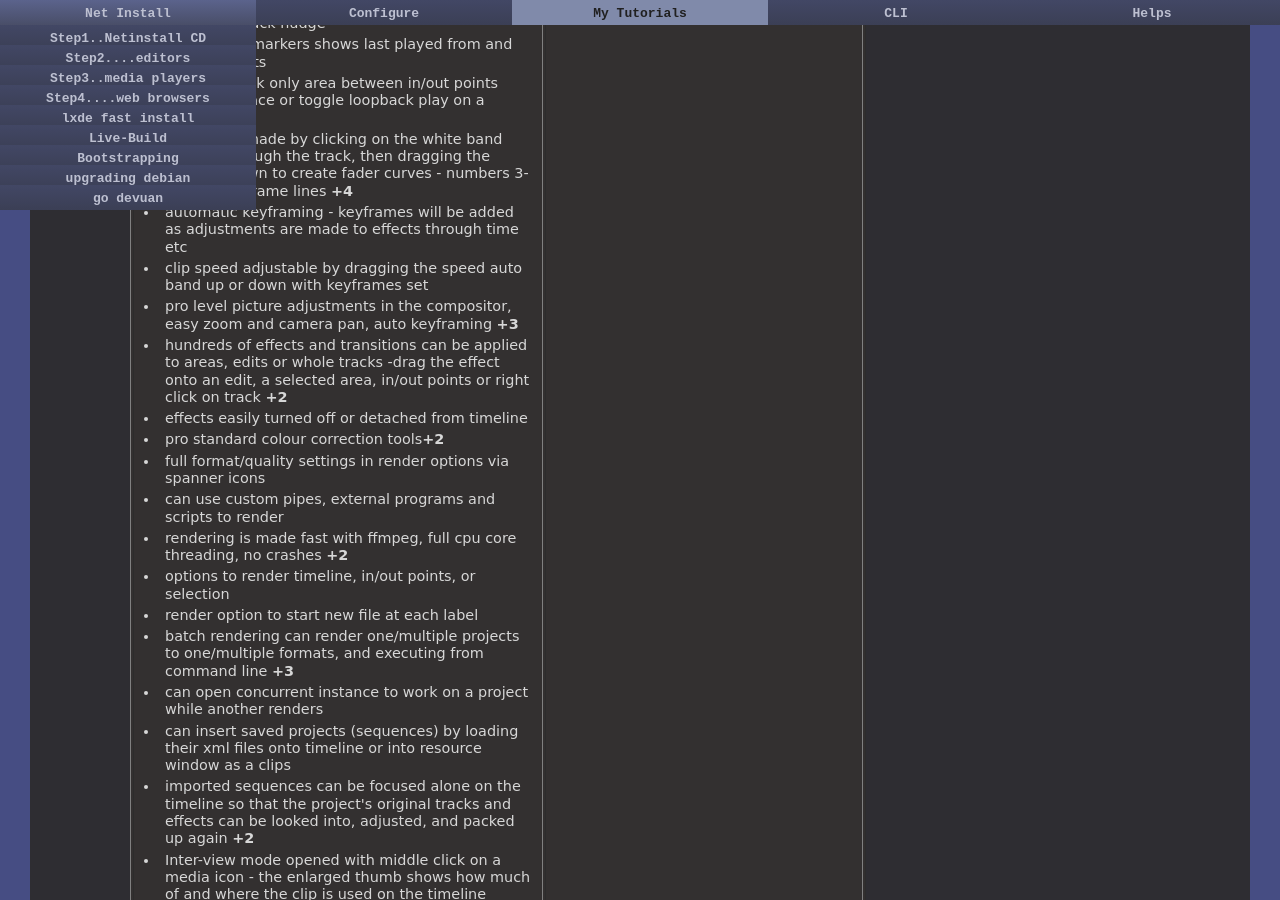
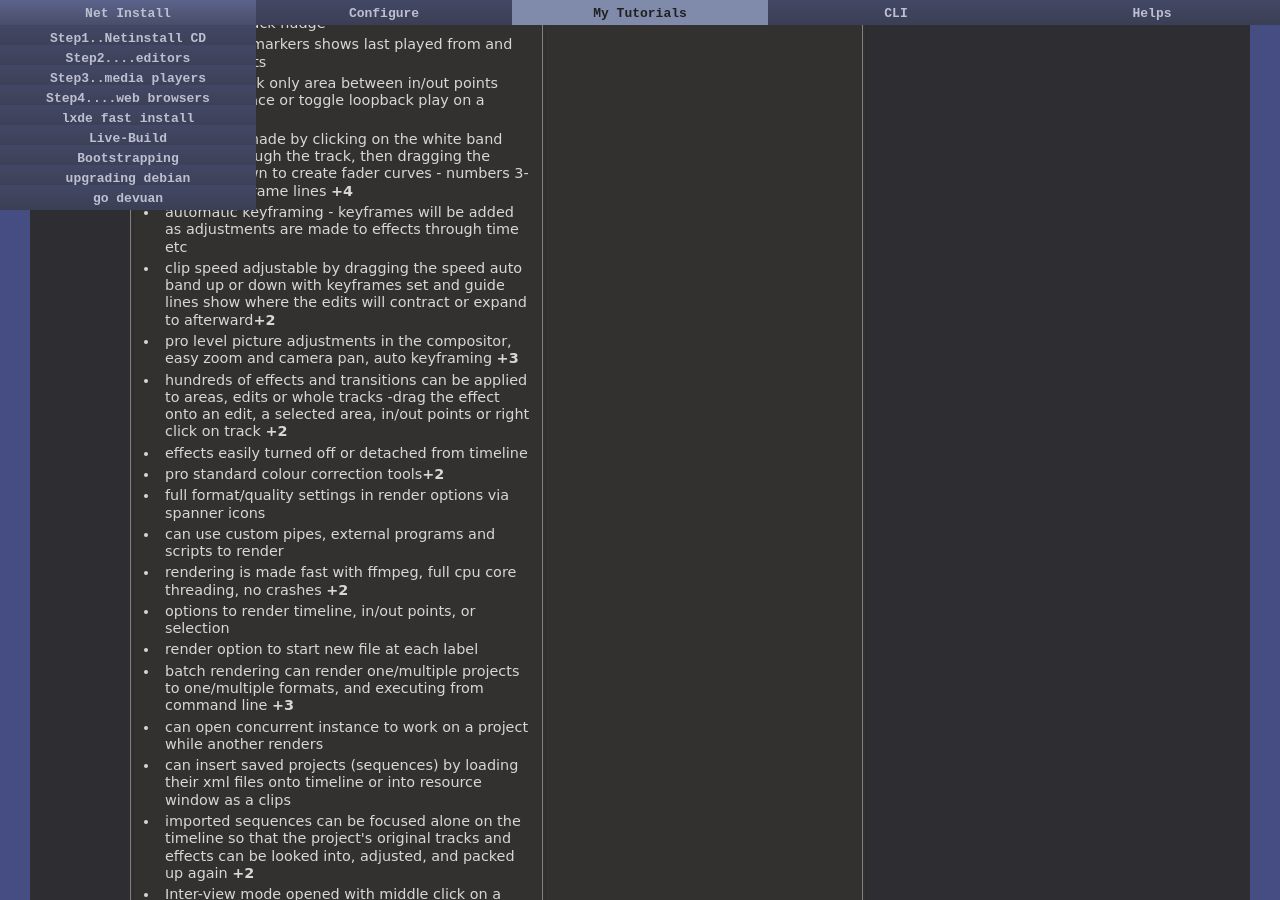
Before and after one commit to dquinton/debian-install, a Jekyll site: the page built from tutorial/04b-video-editors.html, in a window 1280 px wide and 900 px high, scrolled down 4871 px. Built offline with Jekyll 4.4.1, drawn with Linux system fonts in a browser that asks for light colours.

Commit message:
updating pages

```diff
--- a/tutorial/04b-video-editors.html
+++ b/tutorial/04b-video-editors.html
@@ -220,7 +220,7 @@
 <li>not a program for movie editing beginners -ui is perhaps more confusing</td></tr>
 
 
-<tr><td><span style="font-size: 1.3em;font-weight: bold; ">cinelerra (GG)</span> &nbsp;&nbsp;&nbsp;&nbsp;66-3 =63</td>
+<tr><td><span style="font-size: 1.3em;font-weight: bold; ">cinelerra (GG)</span> &nbsp;&nbsp;&nbsp;&nbsp;68-3 =65</td>
 <td></td></tr>
 
 <tr><td><ul><li>multiple options for playback, recording etc
@@ -246,7 +246,7 @@
 <li>can play back only area between in/out points with Ctrl-Space or toggle loopback play on a selection
 <li>keyframes made by clicking on the white band running through the track, then dragging the band up/down to create fader curves - numbers 3-0 show keyframe lines <b>+4</b>
 <li>automatic keyframing - keyframes will be added as adjustments are made to effects through time etc
-<li>clip speed adjustable by dragging  the speed auto band up or down with keyframes set
+<li>clip speed adjustable by dragging  the speed auto band up or down with keyframes set and guide lines show where the edits will contract or expand to afterward<b>+2</b>
 <li>pro level picture adjustments in the compositor, easy zoom and camera pan, auto keyframing <b>+3</b>
 <li>hundreds of effects and transitions can be applied to areas, edits or whole tracks -drag the effect onto an edit, a selected area, in/out points or right click on track <b>+2</b>
 <li>effects easily turned off or detached from timeline
--- a/tutorial/04c-cinelerra.html
+++ b/tutorial/04c-cinelerra.html
@@ -40,7 +40,7 @@
 <br><br>
 cinelerra documentation <a href="https://www,cinelerra-gg.org">https://www.cinelerra-gg.org</a>
 <br><br>
-I recommend you download the pdf user manual and check out all the other resources -searh 'cinelerra gg' on Youtube for some good video tutorials (not all in English) though
+I recommend you download the pdf user manual and check out all the other resources - search "cinelerra gg" and "cinelerra video editor" on Youtube for some good video tutorials (not all in English)
 <br><br><br>
 
 <b>tutorials</b><br>
```
